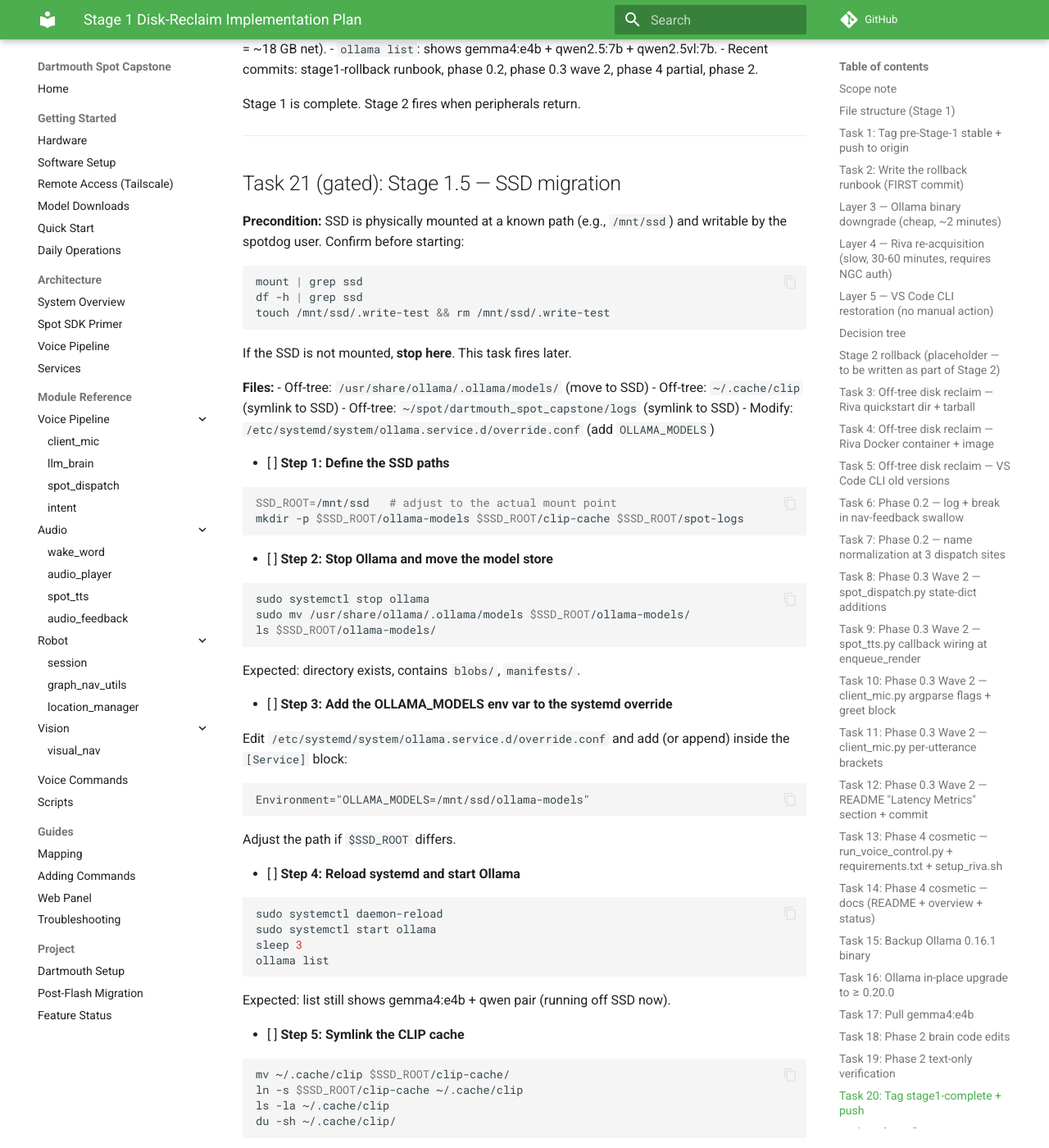
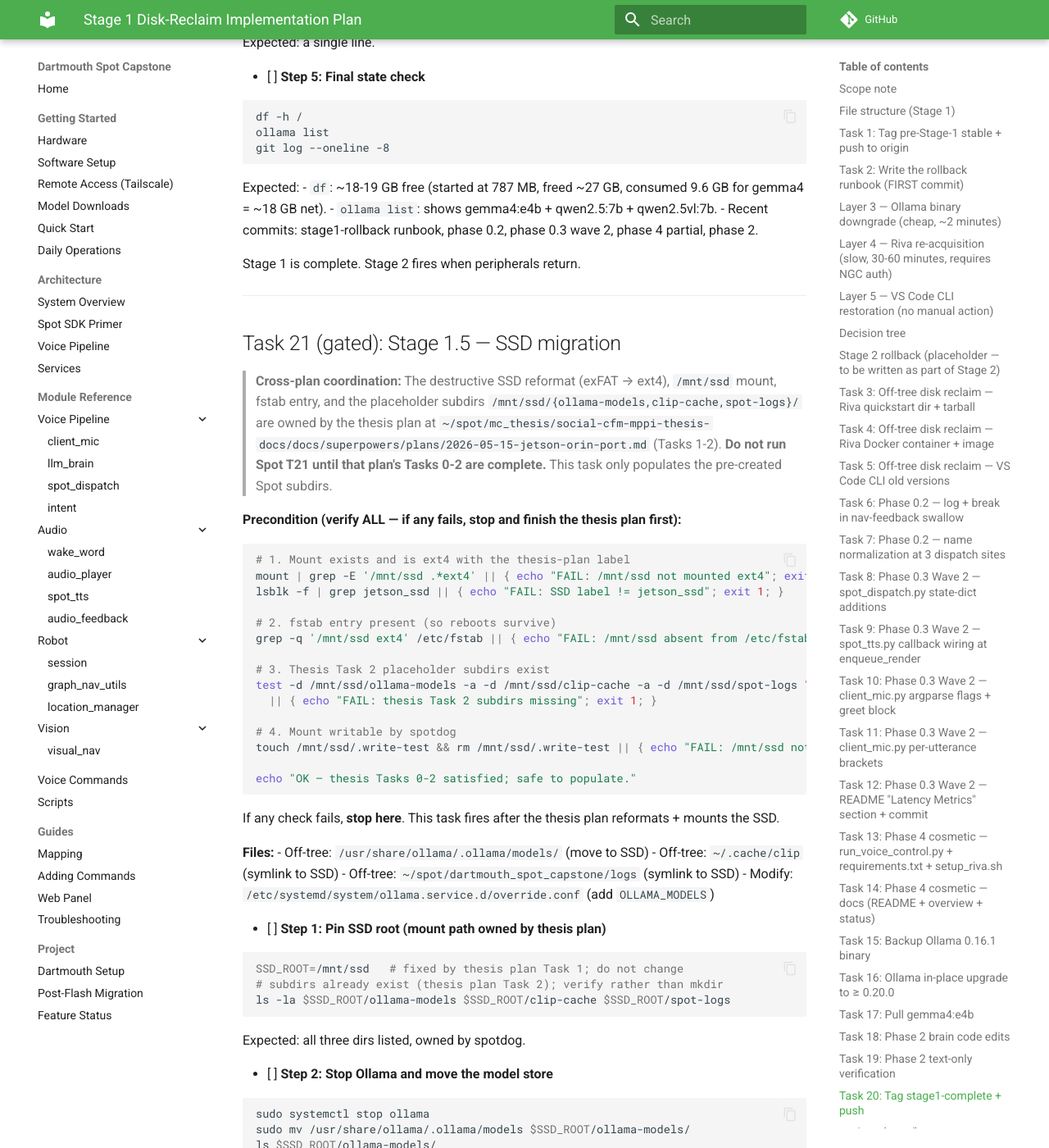
Before and after one commit to matteo-corrado/dartmouth_spot_capstone, an MkDocs documentation site: the page built from docs/superpowers/plans/2026-05-15-stage1-disk-reclaim.md, in a window 1280 px wide and 1400 px high, scrolled down 30287 px. Shown: the whole window at 82% size. Built offline with MkDocs 1.6.1 and Material for MkDocs 9.7.7, drawn with Linux system fonts in a browser that asks for light colours; comment, search, counter and statistics services are not loaded; some of the changed text lies outside the part shown.

Commit message:
stage1 plan: T21 gated on thesis SSD format/mount; cross-ref + verify-only subdirs

````diff
--- a/docs/superpowers/plans/2026-05-15-stage1-disk-reclaim.md
+++ b/docs/superpowers/plans/2026-05-15-stage1-disk-reclaim.md
@@ -14,7 +14,9 @@
 
 ## Scope note
 
-This plan covers Stage 1 + Stage 1.5 (SSD migration when SSD is mounted). **Stage 2 is its own future plan** — written when peripherals return — because two of its picks (LiveKit Wakeword vs openWakeWord; YOLO26/YOLOE26 vs YOLO11n/YOLOE-11s) need fresh measurement before they can be reduced to bite-sized tasks.
+This plan covers Stage 1 + Stage 1.5 (SSD population, gated on the thesis plan's SSD reformat + mount). **Stage 2 is its own future plan** — written when peripherals return — because two of its picks (LiveKit Wakeword vs openWakeWord; YOLO26/YOLOE26 vs YOLO11n/YOLOE-11s) need fresh measurement before they can be reduced to bite-sized tasks.
+
+**Cross-plan dependency (Stage 1.5 only):** The destructive USB SSD reformat (exFAT → ext4), `/mnt/ssd` mount, `/etc/fstab` entry, and the three Spot placeholder subdirs `/mnt/ssd/{ollama-models,clip-cache,spot-logs}/` are owned by the thesis plan at `~/spot/mc_thesis/social-cfm-mppi-thesis-docs/docs/superpowers/plans/2026-05-15-jetson-orin-port.md` (Tasks 1-2). Spot Tasks 1-20 (Stage 1 proper) are independent. Spot T21 must not run until thesis Tasks 0-2 are complete; thesis Task 0 in turn gates on the Spot Stage 1 exit state (eMMC ≥ 25 GB free + gemma4 pulled + Riva gone), so the natural order is: Spot T1-T20 → thesis T0-T2 → Spot T21.
 
 ## File structure (Stage 1)
 
@@ -1433,15 +1435,29 @@ Stage 1 is complete. Stage 2 fires when peripherals return.
 
 ## Task 21 (gated): Stage 1.5 — SSD migration
 
-**Precondition:** SSD is physically mounted at a known path (e.g., `/mnt/ssd`) and writable by the spotdog user. Confirm before starting:
-
-```bash
-mount | grep ssd
-df -h | grep ssd
-touch /mnt/ssd/.write-test && rm /mnt/ssd/.write-test
-```
-
-If the SSD is not mounted, **stop here**. This task fires later.
+> **Cross-plan coordination:** The destructive SSD reformat (exFAT → ext4), `/mnt/ssd` mount, fstab entry, and the placeholder subdirs `/mnt/ssd/{ollama-models,clip-cache,spot-logs}/` are owned by the thesis plan at `~/spot/mc_thesis/social-cfm-mppi-thesis-docs/docs/superpowers/plans/2026-05-15-jetson-orin-port.md` (Tasks 1-2). **Do not run Spot T21 until that plan's Tasks 0-2 are complete.** This task only populates the pre-created Spot subdirs.
+
+**Precondition (verify ALL — if any fails, stop and finish the thesis plan first):**
+
+```bash
+# 1. Mount exists and is ext4 with the thesis-plan label
+mount | grep -E '/mnt/ssd .*ext4' || { echo "FAIL: /mnt/ssd not mounted ext4"; exit 1; }
+lsblk -f | grep jetson_ssd || { echo "FAIL: SSD label != jetson_ssd"; exit 1; }
+
+# 2. fstab entry present (so reboots survive)
+grep -q '/mnt/ssd ext4' /etc/fstab || { echo "FAIL: /mnt/ssd absent from /etc/fstab"; exit 1; }
+
+# 3. Thesis Task 2 placeholder subdirs exist
+test -d /mnt/ssd/ollama-models -a -d /mnt/ssd/clip-cache -a -d /mnt/ssd/spot-logs \
+  || { echo "FAIL: thesis Task 2 subdirs missing"; exit 1; }
+
+# 4. Mount writable by spotdog
+touch /mnt/ssd/.write-test && rm /mnt/ssd/.write-test || { echo "FAIL: /mnt/ssd not writable"; exit 1; }
+
+echo "OK — thesis Tasks 0-2 satisfied; safe to populate."
+```
+
+If any check fails, **stop here**. This task fires after the thesis plan reformats + mounts the SSD.
 
 **Files:**
 - Off-tree: `/usr/share/ollama/.ollama/models/` (move to SSD)
@@ -1449,12 +1465,15 @@ If the SSD is not mounted, **stop here**. This task fires later.
 - Off-tree: `~/spot/dartmouth_spot_capstone/logs` (symlink to SSD)
 - Modify: `/etc/systemd/system/ollama.service.d/override.conf` (add `OLLAMA_MODELS`)
 
-- [ ] **Step 1: Define the SSD paths**
-
-```bash
-SSD_ROOT=/mnt/ssd   # adjust to the actual mount point
-mkdir -p $SSD_ROOT/ollama-models $SSD_ROOT/clip-cache $SSD_ROOT/spot-logs
-```
+- [ ] **Step 1: Pin SSD root (mount path owned by thesis plan)**
+
+```bash
+SSD_ROOT=/mnt/ssd   # fixed by thesis plan Task 1; do not change
+# subdirs already exist (thesis plan Task 2); verify rather than mkdir
+ls -la $SSD_ROOT/ollama-models $SSD_ROOT/clip-cache $SSD_ROOT/spot-logs
+```
+
+Expected: all three dirs listed, owned by spotdog.
 
 - [ ] **Step 2: Stop Ollama and move the model store**
 
@@ -1468,13 +1487,14 @@ Expected: directory exists, contains `blobs/`, `manifests/`.
 
 - [ ] **Step 3: Add the OLLAMA_MODELS env var to the systemd override**
 
-Edit `/etc/systemd/system/ollama.service.d/override.conf` and add (or append) inside the `[Service]` block:
-
-```
+Create or edit `/etc/systemd/system/ollama.service.d/override.conf`. Add (or append) inside the `[Service]` block:
+
+```
+[Service]
 Environment="OLLAMA_MODELS=/mnt/ssd/ollama-models"
 ```
 
-Adjust the path if `$SSD_ROOT` differs.
+`/mnt/ssd` is pinned by the thesis plan; no need to adjust.
 
 - [ ] **Step 4: Reload systemd and start Ollama**
 
@@ -1489,26 +1509,39 @@ Expected: list still shows gemma4:e4b + qwen pair (running off SSD now).
 
 - [ ] **Step 5: Symlink the CLIP cache**
 
-```bash
-mv ~/.cache/clip $SSD_ROOT/clip-cache/
-ln -s $SSD_ROOT/clip-cache ~/.cache/clip
+`$SSD_ROOT/clip-cache/` already exists (thesis Task 2). Move contents in, don't nest.
+
+```bash
+if [ -d ~/.cache/clip ] && [ ! -L ~/.cache/clip ]; then
+  mv ~/.cache/clip/* $SSD_ROOT/clip-cache/ 2>/dev/null || true
+  rmdir ~/.cache/clip
+fi
+ln -sfn $SSD_ROOT/clip-cache ~/.cache/clip
 ls -la ~/.cache/clip
-du -sh ~/.cache/clip/
-```
-
-Expected: symlink resolves; size ~343 MB on SSD.
+du -sh -L ~/.cache/clip/
+```
+
+Expected: symlink resolves to `/mnt/ssd/clip-cache`; size ~343 MB on SSD. Verify YOLO-World still loads encoder:
+
+```bash
+uv run python -c "from ultralytics import YOLOWorld; m = YOLOWorld('yolov8s-world.pt'); m.set_classes(['person']); print('clip ok')"
+```
+
+Expected: prints `clip ok` (no re-download — uses cache from SSD).
 
 - [ ] **Step 6: Symlink the logs directory**
 
 ```bash
 cd /home/spotdog/spot/dartmouth_spot_capstone
-[ -d logs ] && mv logs/* $SSD_ROOT/spot-logs/ 2>/dev/null
-[ -d logs ] && rmdir logs
-ln -s $SSD_ROOT/spot-logs logs
+if [ -d logs ] && [ ! -L logs ]; then
+  mv logs/* $SSD_ROOT/spot-logs/ 2>/dev/null || true
+  rmdir logs 2>/dev/null || true
+fi
+ln -sfn $SSD_ROOT/spot-logs logs
 ls -la logs
 ```
 
-Expected: symlink resolves.
+Expected: symlink resolves to `/mnt/ssd/spot-logs`.
 
 - [ ] **Step 7: Verify reclaim on eMMC**
 
@@ -1521,12 +1554,14 @@ Expected: `/` shows ~10-15 GB MORE free than the Stage 1 end state; SSD shows th
 
 - [ ] **Step 8: Commit a note about SSD migration to docs**
 
-Update `docs/project/stage1-rollback.md` with a note: "Ollama models live on SSD at `$SSD_ROOT/ollama-models` as of Stage 1.5. Layer 3 (Ollama binary downgrade) still works; the binary on `/usr/local/bin/ollama` is unchanged. Restoring models from a backup requires symlinking `/usr/share/ollama/.ollama/models` back, OR setting `OLLAMA_MODELS` via the systemd override."
+Update `docs/project/stage1-rollback.md` with a note: "Ollama models live on SSD at `/mnt/ssd/ollama-models` as of Stage 1.5 (SSD owned by thesis plan, see `~/spot/mc_thesis/social-cfm-mppi-thesis-docs/docs/superpowers/plans/2026-05-15-jetson-orin-port.md`). Layer 3 (Ollama binary downgrade) still works; the binary on `/usr/local/bin/ollama` is unchanged. Restoring models from a backup requires symlinking `/usr/share/ollama/.ollama/models` back, OR setting `OLLAMA_MODELS` via the systemd override. If the SSD ever fails or is unmounted, `nofail` in `/etc/fstab` lets the system boot but Ollama will fail to start until the override is removed and models are restored to eMMC."
 
 ```bash
 git add docs/project/stage1-rollback.md
 git commit -m "stage 1.5: ollama models, clip cache, logs migrated to SSD"
 git push origin tour_guide_upgrade_matteo
+git tag stage1.5-complete
+git push origin stage1.5-complete
 ```
 
 ---
````
